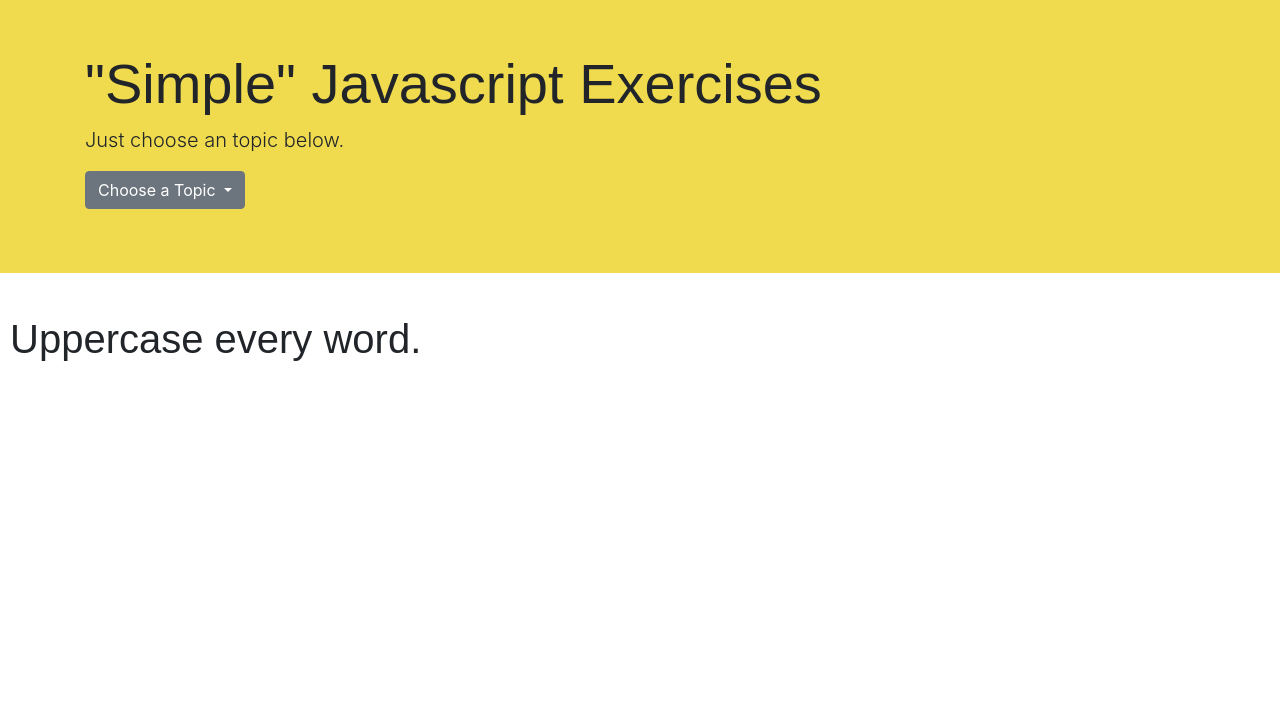
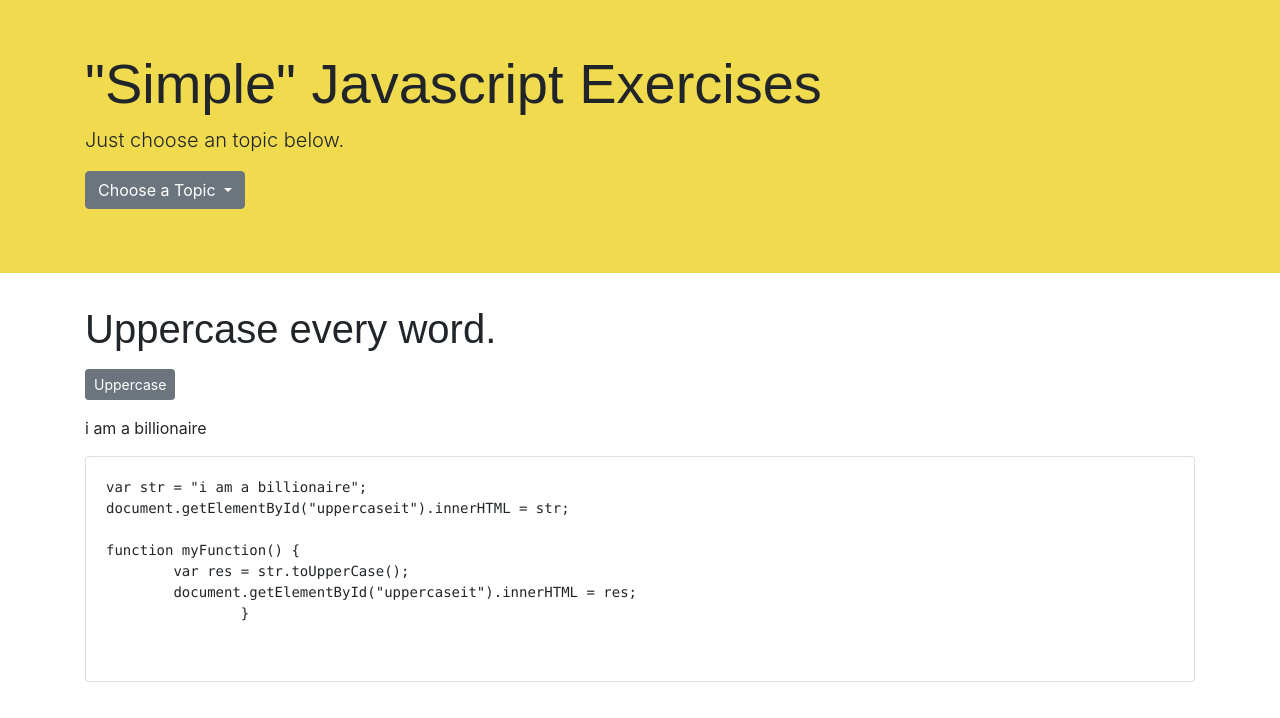
Before and after one commit to alvinjackson101/js-exercises, a plain HTML site: page 06-uppercase-every-word.html in a window 1280 px wide. Shown: the part 70-788 px from the top of the page. Drawn offline with nearby package versions, Linux system fonts and the light colour scheme.

Commit message:
answered 6

```diff
--- a/06-uppercase-every-word.html
+++ b/06-uppercase-every-word.html
@@ -43,9 +43,40 @@
         <script src="https://code.jquery.com/jquery-3.3.1.slim.min.js" integrity="sha384-q8i/X+965DzO0rT7abK41JStQIAqVgRVzpbzo5smXKp4YfRvH+8abtTE1Pi6jizo" crossorigin="anonymous"></script>
         <script src="https://cdnjs.cloudflare.com/ajax/libs/popper.js/1.14.7/umd/popper.min.js" integrity="sha384-UO2eT0CpHqdSJQ6hJty5KVphtPhzWj9WO1clHTMGa3JDZwrnQq4sF86dIHNDz0W1" crossorigin="anonymous"></script>
         <script src="https://stackpath.bootstrapcdn.com/bootstrap/4.3.1/js/bootstrap.min.js" integrity="sha384-JjSmVgyd0p3pXB1rRibZUAYoIIy6OrQ6VrjIEaFf/nJGzIxFDsf4x0xIM+B07jRM" crossorigin="anonymous"></script>
-        <div class="content">
+        <div class="container">
             <h1>Uppercase every word.</h1>
+        <p></p>
+        <p>
+                <button type="button" class="btn btn-secondary btn-sm" onclick="myFunction()">Uppercase</button>
+                <div id="uppercaseit"></div>
+        </p>
+
+        <script>
+            var str = "i am a billionaire";
+            document.getElementById("uppercaseit").innerHTML = str;
+
+            function myFunction() {
+                  var res = str.toUpperCase();
+                  document.getElementById("uppercaseit").innerHTML = res;
+                }
+        </script>
+
+        <div class="card">
+            <div class="card-body">
+
+        <pre type="text/javascript">
+var str = "i am a billionaire";
+document.getElementById("uppercaseit").innerHTML = str;
+
+function myFunction() {
+        var res = str.toUpperCase();
+        document.getElementById("uppercaseit").innerHTML = res;
+                }
+         </pre>
+            </div>
         </div>
-    </body>
+    </div>
 
-    </html>
+</body>
+
+</html>
```
